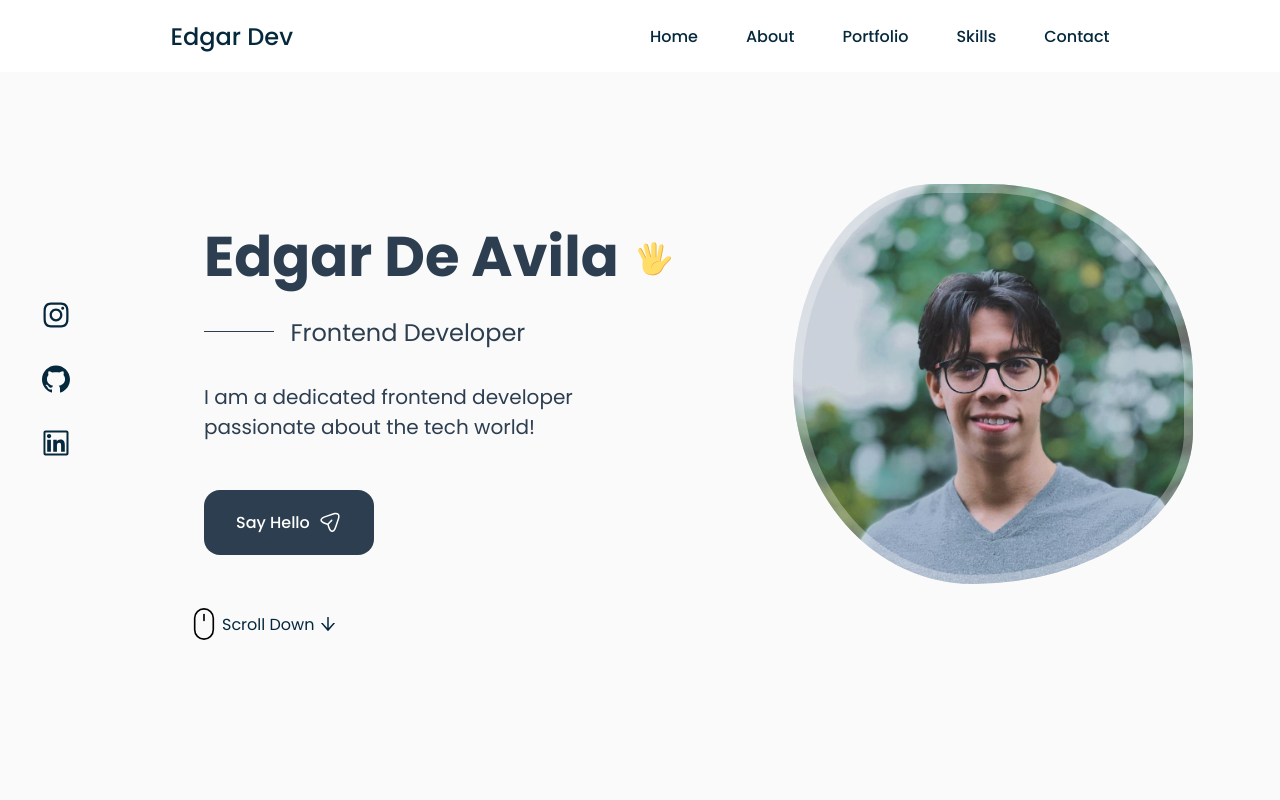
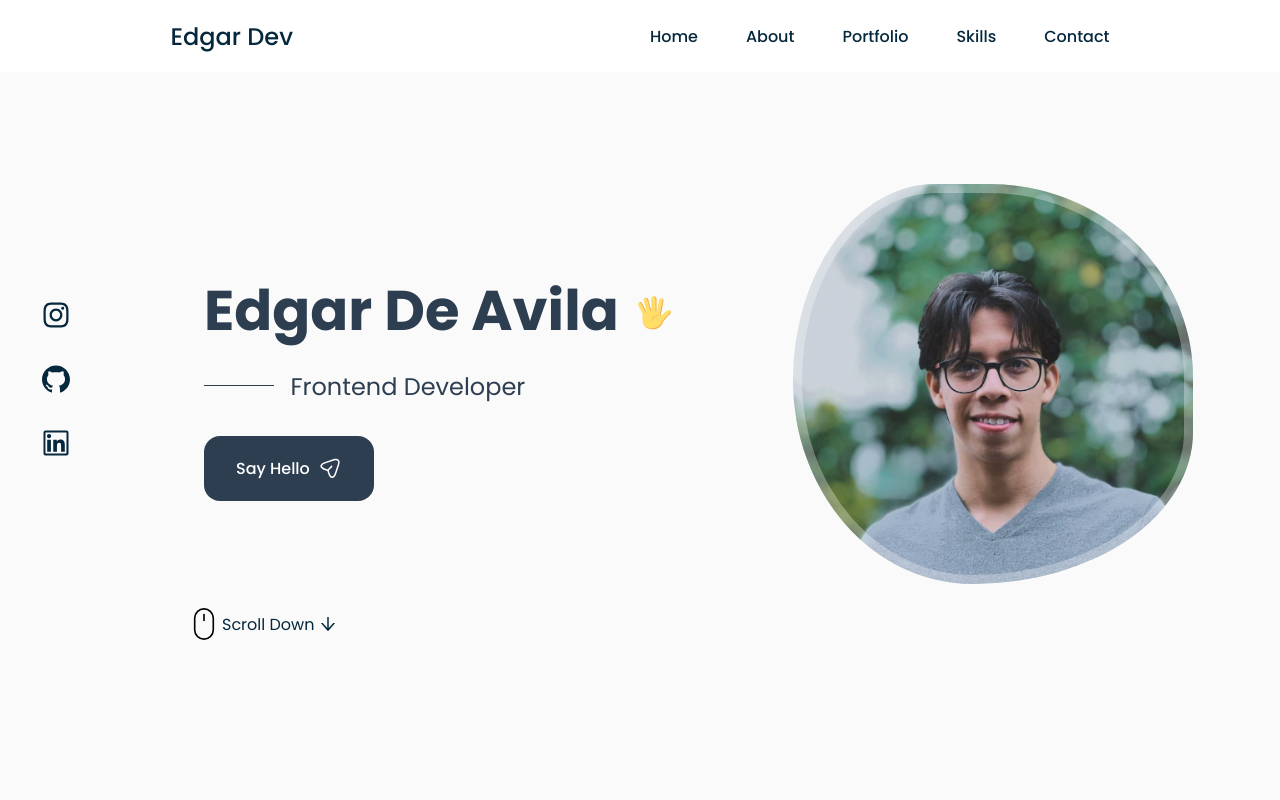
Before and after one commit to aEdgar22/my-portfolio, a React (Create React App) app: page / in a window 1280 px wide. Shown: the top 800 px of the page. Built offline with nearby package versions, Linux system fonts and the light colour scheme.

Commit message:
refactor/actulizacion hero banner

```diff
--- a/src/components/home/Data.jsx
+++ b/src/components/home/Data.jsx
@@ -7,12 +7,9 @@ export const Data = () => {
   return (
     <HomeDataContainer>
       <h1 className="home__title">
-        Edgar De Avila <img src={hand} alt="hand" className="home__hand"/>
+        Edgar De Avila <img src={hand} alt="hand" className="home__hand" />
       </h1>
       <h3 className="home__subtitle">Frontend Developer</h3>
-      <p className="home__description">
-        I am a dedicated frontend developer passionate about the tech world!
-      </p>
 
       <a href="#contact" className="button button--flex">
         Say Hello <img className="button__icon" src={send} alt="send" />
```
Also changed, not shown: public/manifest.json.
